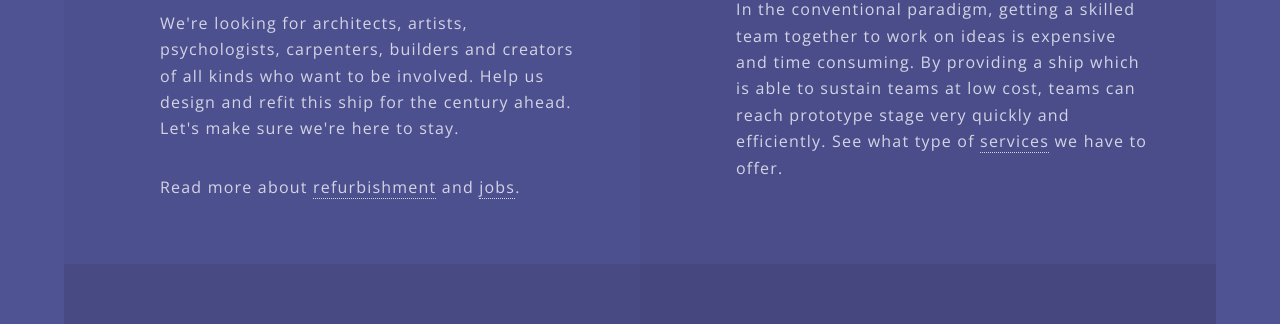
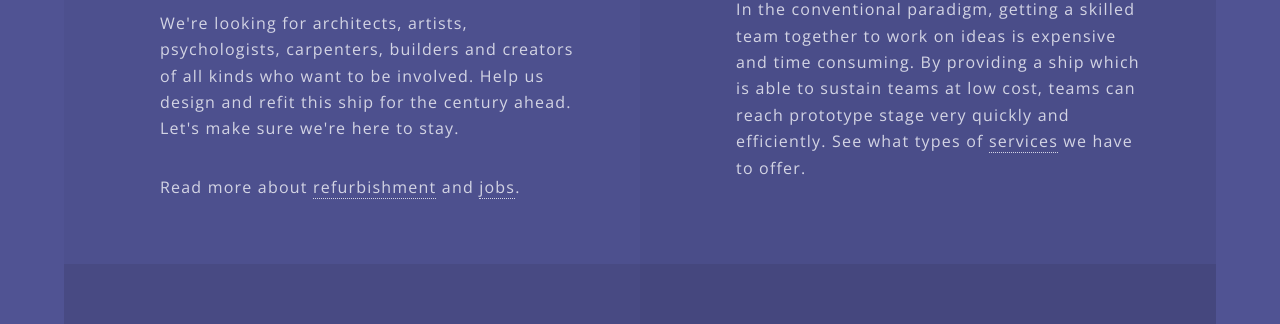
Before and after one commit to astralship/astralship.github.io, a Jekyll site: the page built from index.html, in a window 1280 px wide and 900 px high, scrolled down 4752 px. Shown: the part 262-586 px from the top of the window. Built offline with Jekyll 4.4.1, drawn with Linux system fonts in a browser that asks for light colours; comment, search, counter and statistics services are not loaded; some of the changed text lies outside the part shown.

Commit message:
updated pages

```diff
--- a/index.html
+++ b/index.html
@@ -107,7 +107,7 @@
 					</section>
 
 					<section id="timeline" class="wrapper style3 special">
-
+						<canvas></canvas>
 						  <h2>Timeline</h2>
 						  <ul class="timeline">
 				            <li class="done">
@@ -168,7 +168,7 @@
 
 								<li class="icon fa-money">
 									<h3>Affordable services</h3>
-									<p>In the conventional paradigm, getting a skilled team together to work on ideas is expensive and time consuming.  By providing a ship which is able to sustain teams at low cost, teams can reach prototype stage very quickly and efficiently. See what type of <a href="services.html">services</a> we have to offer.</p>
+									<p>In the conventional paradigm, getting a skilled team together to work on ideas is expensive and time consuming.  By providing a ship which is able to sustain teams at low cost, teams can reach prototype stage very quickly and efficiently. See what types of <a href="services.html">services</a> we have to offer.</p>
 
 								</li>
 
@@ -199,6 +199,7 @@
 
 					<!-- One  -->
 					<section id="one" class="wrapper style3 special">
+						<link href="//cdn-images.mailchimp.com/embedcode/classic-10_7.css" rel="stylesheet" type="text/css">
 						<h3>Contact us anytime <span style="font-size: 1.4em">🌎&nbsp;🌍&nbsp;🌏</span></h3>
 
 						<div class="inner">
@@ -225,19 +226,10 @@
 						<form action="https://astralship.us17.list-manage.com/subscribe/post?u=282be05a492376457459681d3&amp;id=6a55fdde71" method="post" id="mc-embedded-subscribe-form" name="mc-embedded-subscribe-form" class="validate" target="_blank" novalidate>
     						<div id="mc_embed_signup_scroll">
 							<h2>Subscribe to our mailing list</h2>
-										<div class="indicates-required"><span class="asterisk">*</span> indicates required</div>
+							<div class="stes-required"><span class="asterisk">*</span> indicates required</div>
 							<div class="mc-field-group">
-											<label for="mce-EMAIL">Email Address  <span class="asterisk">*</span>
-											</label>
+								<label for="mce-EMAIL">Email Address  <span class="asterisk">*</span></label>
 								<input type="email" value="" name="EMAIL" class="required email" id="mce-EMAIL">
-										</div>
-										<div class="mc-field-group">
-											<label for="mce-FNAME">First Name </label>
-											<input type="text" value="" name="FNAME" class="" id="mce-FNAME">
-										</div>
-										<div class="mc-field-group">
-											<label for="mce-LNAME">Last Name </label>
-											<input type="text" value="" name="LNAME" class="" id="mce-LNAME">
 							</div>
 								<div id="mce-responses" class="clear">
 									<div class="response" id="mce-error-response" style="display:none"></div>
```
Also changed, not shown: other parts of index.html (+3 -3 lines), membership.html (+5 -60 lines), mission.html (+6 -25 lines). Lines whose indentation alone changed are shown as unchanged.
